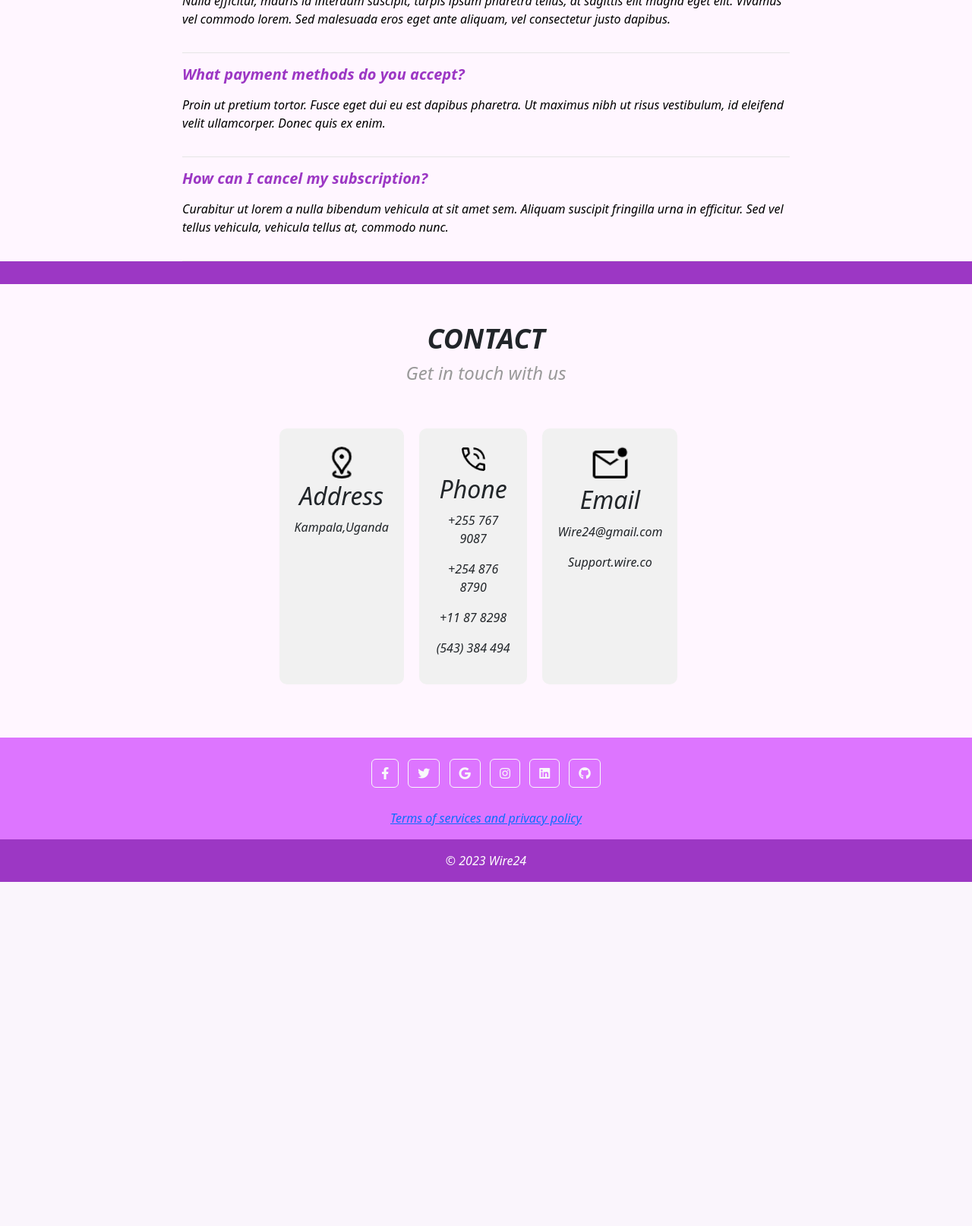
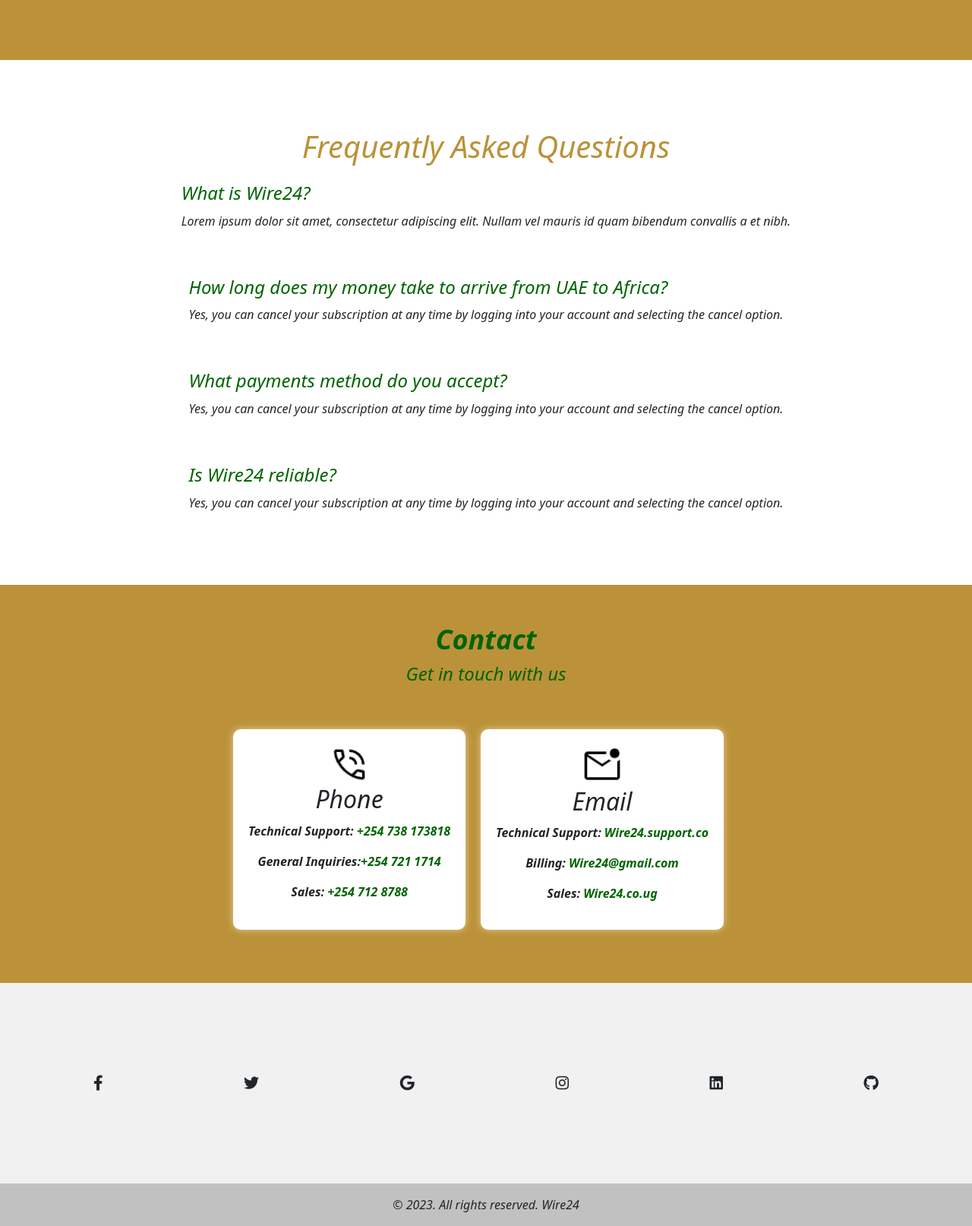
Before and after one commit to MugishaEmmanuel/Wire, a Django app: page / in a window 1280 px wide. Shown: the part 1750-3364 px from the top of the page at 76% size. Before the commit the page ends 2911 px from the top, so only its background shows below. Run offline with Django 4.2, Linux system fonts and the light colour scheme; some libraries are stand-ins or nearby versions.

Commit message:
second commit

```diff
--- a/official/templates/official/404.html
+++ /dev/null
@@ -1,3 +0,0 @@
-<h1>404 Page Not Found</h1>
-<h1>Wire 24 does not have services outside the earth, but maybe soon</h1>
-<h1>Go back home</h1>
--- a/official/templates/official/home.html
+++ b/official/templates/official/home.html
@@ -53,31 +53,33 @@
 
 
 
-          <div style="display: flex;" id="home" >
+          <div style="display: flex; background-color: #BB9239 ;" id="home" >
             <div style=" margin-left: 20px; margin-top: 130px;" class="detail">
-              <h1 style="color: white; font-size: 2em; line-height: 1.2;">
+              <h1 style="color: white; line-height: 1.2;" class="rel">
                 <strong>Reliable&nbsp;&amp;&nbsp;Transparent</strong>
               </h1>
-              <h2 style="font-size: 1.8em; margin-left: 60px; color: white;"><strong>Financial Services</strong></h2>
-              <p style="font-size: 1em; color: gainsboro; margin-top: 23px;">Experience quick and effortless money transfers across the Globe.</p>
-              <p style="font-size: 0.8em; color: gainsboro;">Take advantage of our free transfers and benefit from the most competitive cross-border rates available.</p>
+              <h2 style=" margin-left: 60px; color: white;"><strong>Financial Services</strong></h2>
+              <p style=" color: gainsboro; margin-top: 40px;">Experience quick and effortless money transfers across the Globe.</p>
+              <p style=" color: gainsboro;">Take advantage of our free transfers and benefit from the most competitive cross-border rates available.</p>
               <a>
-              <button style="margin-top: 15px;">
+                <button style="margin-top: 40px;">
                   <span>Download</span>
                 </button>
               </a>
-              <a href="{% url 'faq' %}">
+              <a>
                 <button style="margin-left: 15px;">
                   Send Now
                 </button>
               </a>
             </div>
+            <img src="{% static 'images/image2.png'%}" alt="Image of the world " style="width: 30%; height: auto; margin-top: 60px; margin-left: 150px;" class="g">
           </div>
 
-          <div class="services" id="services" style="margin-top: 100px;">
+
+          <div class="services" id="services" style="margin-top: 0px;">
             <div class="title">
-              <h1> <strong> Instant Money  </strong></h1>
-              <h2>Send and receive money across the globe within minutes.</h2>
+              <h1> <strong style="color: #BB9239;"> Instant Money  </strong></h1>
+              <h2 style="color: rgb(0, 100, 0);">Send and receive money across the globe within minutes.</h2>
             </div>
             <div class="services-box">
               <div class="box">
@@ -113,129 +115,90 @@
             </div>
           </div>
 
-          <div class="container" style="margin-left: 5px;" id="aboutus">
-            <div class="text" style="color: #FFF7D6;">
-              <h1 style="margin-top: 50px;"><b>About Us</b></h1>
-              <p style="margin-top: 20px;"> Welcome to Wire24 - the leading online platform for fast, secure, and affordable financial services! From money transfers to bill payments, we offer a range of services with top priority on customer security and privacy. Our experienced professionals are dedicated to delivering innovative financial solutions with transparency and honesty. Choose us and experience our 24/7 customer service and a variety of payment methods for maximum convenience.</p>
+          <section style="background-color: #BB9239;" id="aboutus">
+            <div class="image" style="float: left; margin-right: 20px;">
+              <img src="{% static 'images/bout.jpg'%}" alt="Presson team" class="bout">
             </div>
+            <article style="color: white; overflow: hidden;">
+              <h1><b>About Us</b></h1>
+              <p>Welcome to Wire24 - your online platform for fast, secure, and affordable financial services. From money transfers to bill payments, we offer a wide range of services to help you manage your finances with ease. Our experienced professionals are dedicated to delivering innovative financial solutions with top priority on customer security and privacy. We use the latest technology to ensure your transactions are fast, secure, and hassle-free.</p>
+              <p>At Wire24, we believe that everyone should have access to affordable financial services. That's why we offer competitive rates and a variety of payment methods for maximum convenience. Whether you're sending money to family and friends or paying bills online, we're here to make your life easier. With our 24/7 customer service, you can always count on us to be there when you need us. Choose Wire24 and join our growing community of satisfied customers today!</p>
+
+            </article>
+          </section>
+
+          <section class="faq-section" id="faq">
+            <h1>Frequently Asked Questions</h1>
+            <div class="faq">
+              <h3>What is Wire24?</h3>
+              <p>Lorem ipsum dolor sit amet, consectetur adipiscing elit. Nullam vel mauris id quam bibendum convallis a et nibh.</p>
             </div>
+            <div class="faq">
+              <h3>How long does my money take to arrive from UAE to Africa?</h3>
+              <p>Yes, you can cancel your subscription at any time by logging into your account and selecting the cancel option.</p>
+            </div>
+            <div class="faq">
+              <h3>What payments method do you accept?</h3>
+              <p>Yes, you can cancel your subscription at any time by logging into your account and selecting the cancel option.</p>
+            </div>
+            <div class="faq">
+              <h3>Is Wire24 reliable?</h3>
+              <p>Yes, you can cancel your subscription at any time by logging into your account and selecting the cancel option.</p>
+            </div>
+          </section>
 
-          <!--- DELETE-->
-          <div style="background-color: #FFF6FF;" id="faq">
-            <div class="faq">
-                <h2 class="faq-header" style="margin-top: 30px"><b>Frequently Asked Questions</b></h2>
-                <div class="faq-content">
-                  <div class="faq-item">
-                    <h3 class="faq-question">How do I create an account?</h3>
-                    <div class="faq-answer">
-                      <p>Lorem ipsum dolor sit amet, consectetur adipiscing elit. Sed euismod aliquam ligula. Integer non ligula non lacus ultricies pharetra. Quisque elementum id nisi id aliquet.</p>
+          <div class="services" id="contact" style="margin-top: 0px; background-color: #BB9239;">
+            <div class="title">
+              <h1> <strong style="color: rgb(0, 100, 0);"> <b>Contact</b> </strong></h1>
+              <h2 style="color: rgb(0, 100, 0)">Get in touch with us</h2>
             </div>
+            <div class="services-box">
+              <div class="boxe">
+                <img src="{% static 'images/phone.png' %}" width="20%">
+                <h2>Phone</h2>
+                <p><b>Technical Support:</b><b style="color: rgb(0, 100, 0);"> +254 738 173818</b></p>
+                <p><b>General Inquiries:</b><b style="color: rgb(0, 100, 0);">+254 721 1714</b></p>
+                <p><b>Sales: </b><b style="color: rgb(0, 100, 0);"> +254 712 8788</b></p>
               </div>
-                  <div class="faq-item">
-                    <h3 class="faq-question">How do I reset my password?</h3>
-                    <div class="faq-answer ">
-                      <p>Nulla efficitur, mauris id interdum suscipit, turpis ipsum pharetra tellus, at sagittis elit magna eget elit. Vivamus vel commodo lorem. Sed malesuada eros eget ante aliquam, vel consectetur justo dapibus.</p>
-                    </div>
-                  </div>
-                  <div class="faq-item">
-                    <h3 class="faq-question">What payment methods do you accept?</h3>
-                    <div class="faq-answer ">
-                      <p>Proin ut pretium tortor. Fusce eget dui eu est dapibus pharetra. Ut maximus nibh ut risus vestibulum, id eleifend velit ullamcorper. Donec quis ex enim.</p>
-                    </div>
-                  </div>
-                  <div class="faq-item">
-                    <h3 class="faq-question">How can I cancel my subscription?</h3>
-                    <div class="faq-answer">
-                      <p>Curabitur ut lorem a nulla bibendum vehicula at sit amet sem. Aliquam suscipit fringilla urna in efficitur. Sed vel tellus vehicula, vehicula tellus at, commodo nunc.</p>
-                    </div>
+              <div class="boxe">
+                <img src="{% static 'images/mail.png' %}" width="20%">
+                <h2>Email</h2>
+                <p><b>Technical Support:</b><b style="color: rgb(0, 100, 0);"> Wire24.support.co </b></p>
+                <p><b>Billing:</b><b style="color: rgb(0, 100, 0);"> Wire24@gmail.com</b></p>
+                <p><b>Sales: </b><b style="color: rgb(0, 100, 0);"> Wire24.co.ug</b></p>
               </div>
             </div>
           </div>
 
-          </div>
-
-          <div class="services" id="contact" style="margin-top: 30px;">
-            <div class="title">
-              <h1> <strong> CONTACT  </strong></h1>
-              <h2>Get in touch with us</h2>
-            </div>
-            <div class="services-box">
-              <div class="box">
-                <img src="{% static 'images/location.png' %}" width="40%">
-                <h2>Address</h2>
-                <p>Kampala,Uganda</p>
-              </div>
-              <div class="box">
-                <img src="{% static 'images/phone.png' %}" width="40%">
-                <h2>Phone</h2>
-                <p>+255 767 9087</p>
-                <p>+254 876 8790</p>
-                <p>+11 87 8298</p>
-                <p>(543) 384 494</p>
-              </div>
-              <div class="box">
-                <img src="{% static 'images/mail.png' %}" width="40%">
-                <h2>Email</h2>
-                <p>Wire24@gmail.com</p>
-                <p>Support.wire.co</p>
-              </div>
-            </div>
-          </div>
-          </div>
-
-
-          <footer class=" text-center text-white" style="background-color: #DD75FF;">
-            <!-- Grid container -->
-            <div class="container p-4 pb-0">
-              <!-- Section: Social media -->
+          <footer class="text-center text-white" style="background-color: #f1f1f1;">
+            <div class="container pt-4">
               <section class="mb-4">
-                <!-- Facebook -->
-                <a class="btn btn-outline-light btn-floating m-1" href="#!" role="button">
+                <a class="btn btn-link btn-floating btn-lg text-dark m-1" href="#!" role="button" data-bs-ripple-color="dark">
                   <i class="fab fa-facebook-f"></i>
                 </a>
-
-                <!-- Twitter -->
-                <a class="btn btn-outline-light btn-floating m-1" href="#!" role="button">
+                <a class="btn btn-link btn-floating btn-lg text-dark m-1" href="#!" role="button" data-bs-ripple-color="dark">
                   <i class="fab fa-twitter"></i>
                 </a>
-
-                <!-- Google -->
-                <a class="btn btn-outline-light btn-floating m-1" href="#!" role="button">
+                <a class="btn btn-link btn-floating btn-lg text-dark m-1" href="#!" role="button" data-bs-ripple-color="dark">
                   <i class="fab fa-google"></i>
                 </a>
-
-                <!-- Instagram -->
-                <a class="btn btn-outline-light btn-floating m-1" href="#!" role="button">
+                <a class="btn btn-link btn-floating btn-lg text-dark m-1" href="#!" role="button" data-bs-ripple-color="dark">
                   <i class="fab fa-instagram"></i>
                 </a>
-
-                <!-- Linkedin -->
-                <a class="btn btn-outline-light btn-floating m-1" href="#!" role="button">
+                <a class="btn btn-link btn-floating btn-lg text-dark m-1" href="#!" role="button" data-bs-ripple-color="dark">
                   <i class="fab fa-linkedin"></i>
                 </a>
-
-                <!-- Github -->
-                <a class="btn btn-outline-light btn-floating m-1" href="#!" role="button">
+                <a class="btn btn-link btn-floating btn-lg text-dark m-1" href="#!" role="button" data-bs-ripple-color="dark">
                   <i class="fab fa-github"></i>
                 </a>
               </section>
-              <!-- Section: Social media -->
             </div>
-            <!-- Grid container -->
+            <div class="text-center text-dark p-3" style="background-color: rgba(0, 0, 0, 0.2);">
+              &copy; 2023. All rights reserved. Wire24
 
-            <div>
-                <a href="{% url 'terms'%}">
-                    <p>Terms of services and privacy policy</p>
-                </a>
             </div>
+          </footer>
 
-            <!-- Copyright -->
-            <div class="text-center p-3" style="background-color:rgb(156, 55, 196);">
-              © 2023 Wire24
-            </div>
-            <!-- Copyright -->
-
-          </footer>
 
 
 
--- a/official/templates/official/terms.html
+++ b/official/templates/official/terms.html
@@ -10,7 +10,7 @@
   </head>
   <body style="font-family: 'Times New Roman', Times, serif;background-color: #FFF6FF; " >
 
-    <nav class="navbar navbar-expand-lg" style="background-color: #DD75FF;">
+    <nav class="navbar navbar-expand-lg" style="background-color: rgb(22, 18, 83);">
         <div class="container-fluid">
             <img src="{% static 'images/logo.png'%}" width="10%" class="logo" style="float: left; margin-right: 10px;">
             <h1 style="color: white; " id="wire"><b>Wire24</b></h1>
@@ -49,7 +49,7 @@
             }
         }
       </style>
-      <nav class="navbar navbar-expand-lg" style="background-color: #DD75FF;">
+      <nav class="navbar navbar-expand-lg" style="background-color: rgb(22, 18, 83);">
         <div class="container-fluid">
           <h2 class="term" style="color: white; "><b>Terms and Conditions</b></h2>
         </div>
--- a/official/urls.py
+++ b/official/urls.py
@@ -1,8 +1,7 @@
 from django.urls import path
 from . import views
 
-handler404 = 'official.views.handler404'
-handler500 = 'official.views.handler500'
+
 
 urlpatterns = [
     path("", views.home, name="wire24"),
--- a/official/views.py
+++ b/official/views.py
@@ -10,9 +10,3 @@
 
 def terms(request):
     return render(request,"official/terms.html")
-
-def handler404(request, exception):
-    return render(request, 'errors/404.html', status=404)
-
-def handler500(request):
-    return render(request, 'errors/500.html', status=500)
--- a/static/css/main.css
+++ b/static/css/main.css
@@ -1,16 +1,13 @@
 body{
-    background-color: rgb(156, 55, 196);
+    background-color: #ffffff;
     font-style: italic;
 }
 
 /* NAVBAR   */
 
-
-
-
 .navbar{
   position: fixed;
-  background-color: rgb(156, 55, 196);
+  background-color: #BB9239 ;
 }
 
 .navbar-brand{
@@ -29,7 +26,7 @@
   font-size: 16px;
 }
 .navbar-brand h1{
-  font-size: 18px;
+  font-size: 22px;
 }
 
 
@@ -39,6 +36,7 @@
     }
     .navbar-brand{
         margin-left: 10px;
+        font-size: 10px;
     }
   }
 
@@ -48,6 +46,9 @@
   }
   .navbar-toggler{
     margin-left:200px;
+  }
+  .detail img{
+    width:0%;
   }
 }
 
@@ -137,20 +138,20 @@
   padding: 12.5px 30px;
   border: 0;
   border-radius: 100px;
-  background-color: #DD75FF;
-  color: #ffffff;
+  background-color: #E9CF9B;
+  color: white;
   font-weight: Bold;
   transition: all 0.5s;
   -webkit-transition: all 0.5s;
 }
 
 button:hover {
-  background-color: #FFB4FF;
-  box-shadow: 0 0 20px #6fc5ff50;
+  background-color: #BB9239;
+  box-shadow: 0 0 20px rgb(0, 100, 0);
 }
 
 button:active {
-  background-color: #DD75FF;
+  background-color: #E9CF9B;
   transition: all 0.25s;
   -webkit-transition: all 0.25s;
   box-shadow: none;
@@ -160,7 +161,7 @@
 
 
 .services {
-  background-color: #FFF6FF;
+  background-color: white;
   display: flex;
   flex-direction: column;
   align-items: center;
@@ -190,12 +191,14 @@
 }
 
 .box {
-  background-color: #f1f1f1;
+  background-color: #E9CF9B;
   border-radius: 10px;
   padding: 20px;
   flex-basis: calc(33.33% - 40px);
   margin: 0 20px 20px 0;
   text-align: center;
+  box-shadow: 0 0 10px rgb(0, 100, 0);
+
 
 }
 
@@ -213,59 +216,162 @@
     flex: 1 1 90%;
   }
 }
+/*END SERVICES*/
+/* Frequently Asked Questions */
 
-/*END SERVICES*/
+.faq-section {
+  display: flex;
+  flex-direction: column;
+  align-items: center;
+  background-color: white;
+  padding: 50px;
+}
 
 .faq {
-  max-width: 800px;
-  margin: 0 auto;
+  margin-bottom: 30px;
+  margin-top: 15px;
 }
 
-.faq-header {
-  text-align: center;
-  font-size: 2rem;
-  color: rgb(156, 55, 196);
-  margin-top: 3rem;
+.faq h3 {
+  font-size: 24px;
+  margin-bottom: 10px;
+  color: rgb(0, 100, 0);
 }
 
-.faq-content {
-  margin-top: 3rem;
+.faq p {
+  font-size: 16px;
+  line-height: 1.5;
 }
 
-.faq-item {
-  border-bottom: 1px solid #e5e5e5;
-  padding: 1rem 0;
+.faq-section h1{
+  margin-top: 40px;
+  color: #BB9239;
 }
 
-.faq-question {
-  font-size: 1.25rem;
-  font-weight: 600;
-  color: rgb(156, 55, 196);
-  margin-bottom: 1rem;
-}
+/*END of Frequently Asked Questions*/
 
-.faq-answer {
-  font-size: 1rem;
-  color: black;
-}
 
-@media(max-width:767px){
-  .faq {
-    max-width: 300px;
-    margin: 0 auto;
-  }
-  .faq-header {
-    text-align: center;
-    font-size: 1.5rem;
-    color: rgb(156, 55, 196);
-    margin-top: 3rem;
-  }
-}
 /* social media*/
 
 
-#aboutus {
-  background-image: url("{% static 'images/bout.jpg' %}");
-  background-size: cover;
-  background-position: center;
+
+
+
+@media (max-width: 768px) {
+  .g {
+    display: none;
+  }
+  .bout{
+    display: none;
+  }
 }
+
+
+section {
+  display: flex;
+  justify-content: space-between;
+  padding: 80px 20px;
+}
+
+.article {
+  display: flex;
+  flex-direction: column;
+  justify-content: center;
+  flex-basis: 50%;
+}
+
+.article h1 {
+  font-size: 36px;
+  margin-bottom: 30px;
+}
+
+.article p {
+  font-size: 18px;
+  line-height: 1.5;
+  margin-bottom: 20px;
+}
+
+.image {
+  display: flex;
+  justify-content: center;
+  align-items: center;
+  flex-basis: 180%;
+}
+
+.image img {
+  width: 100%;
+  border-radius: 10px;
+}
+
+/*home page*/
+@media(min-width:767px){
+  .detail h1{
+    font-size: 3em;
+  }
+  .detail h2{
+    font-size: 2em;
+  }
+
+  .detail p{
+    font-size: 1em;
+  }
+}
+
+/* end home*/
+
+.services {
+  background-color: white;
+  display: flex;
+  flex-direction: column;
+  align-items: center;
+  padding: 50px;
+}
+
+.title {
+  text-align: center;
+  margin-bottom: 50px;
+}
+
+.title h1 {
+  font-size: 36px;
+  margin-bottom: 10px;
+}
+
+.title h2 {
+  font-size: 24px;
+  color: #999;
+}
+
+.services-box {
+  display: flex;
+  justify-content: center;
+  align-items: stretch;
+  flex-wrap: wrap;
+}
+
+.boxe {
+  background-color: white;
+  border-radius: 10px;
+  padding: 20px;
+
+  margin: 0 20px 20px 0;
+  text-align: center;
+  box-shadow: 0 0 10px #E9CF9B;
+
+
+}
+
+.boxe h2 {
+  margin-bottom: 10px;
+}
+
+.boxe p {
+  font-size: 16px;
+  line-height: 1.5;
+}
+
+@media only screen and (max-width: 768px) {
+  .box {
+    flex: 1 1 90%;
+  }
+}
```
Also changed, not shown: static/images/image2.png (added). Lines whose indentation alone changed are shown as unchanged.
